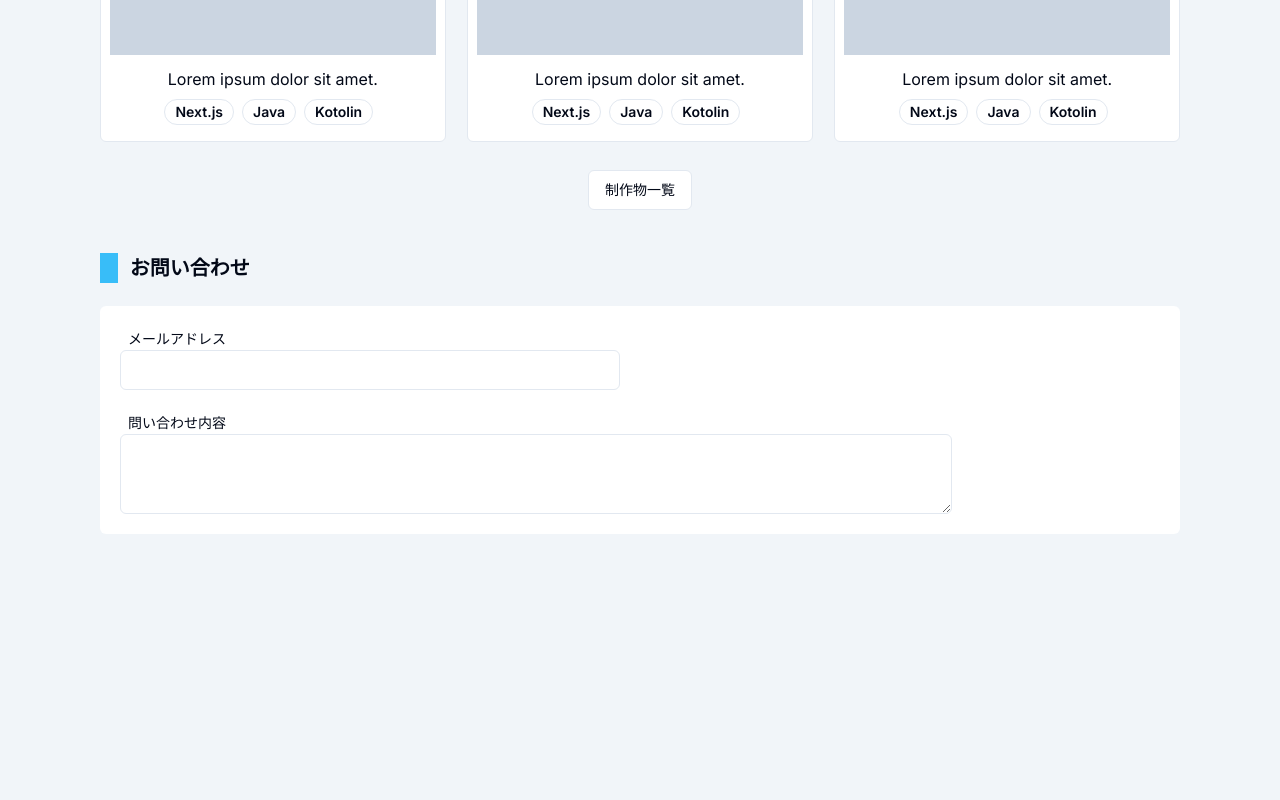
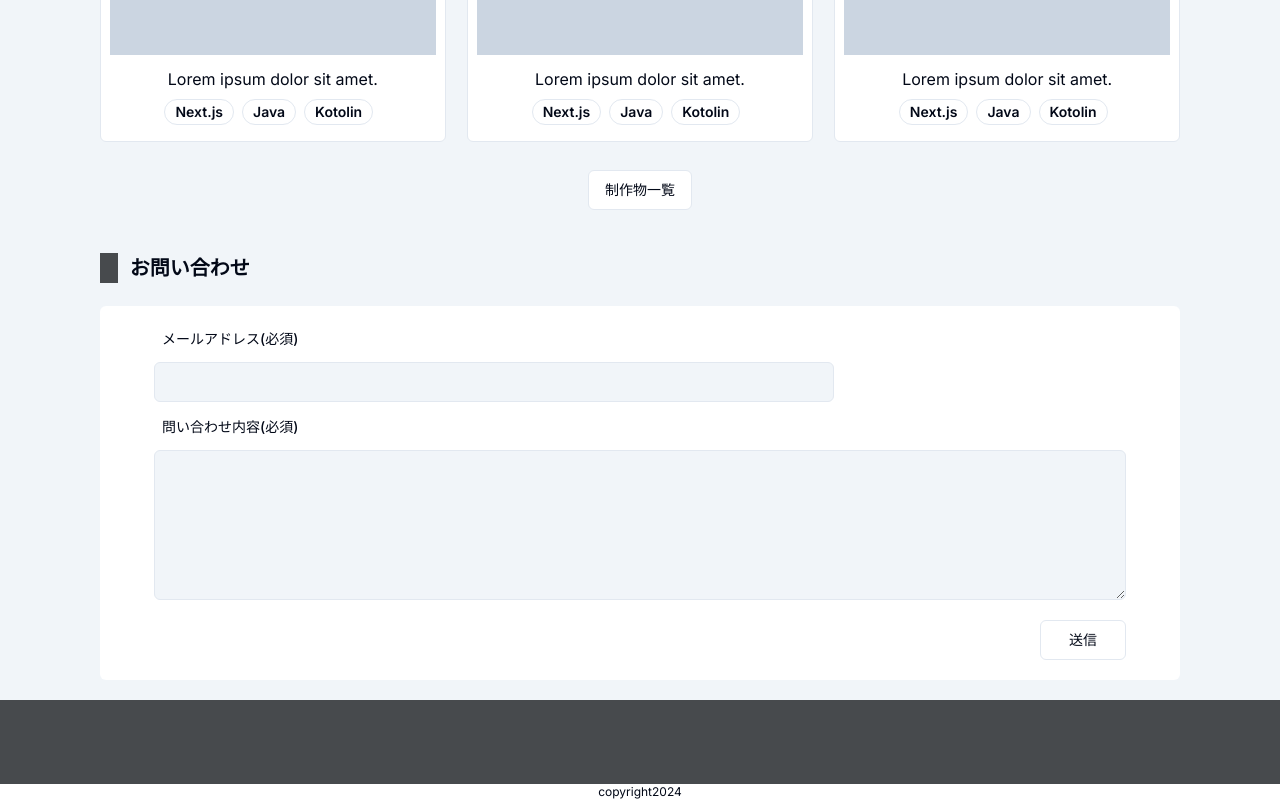
Before and after one commit to tarako25/next-site, a Next.js app: page / in a window 1280 px wide. Shown: the part 1161-1961 px from the top of the page. Before the commit the page ends 1715 px from the top, so only its background shows below. Built offline with nearby package versions, Linux system fonts and the light colour scheme.

Commit message:
ホーム画面UI修正

```diff
--- a/src/app/components/About.tsx
+++ b/src/app/components/About.tsx
@@ -6,7 +6,7 @@ const About = () => {
     <>
       <div className="flex flex-col items-center w-full mb-5">
         <div className="flex items-center w-full">
-          <span className="w-[18px] h-[30px] bg-sky-400"></span>
+          <span className="w-[18px] h-[30px] base-color"></span>
           <h1 className="w-full my-3 p-3 font-bold text-xl">このサイトについて</h1>
         </div>
         <div className="flex flex-col justify-center items-center w-full py-5 bg-white rounded-md sm:flex-row sm:justify-evenly sm:items-center">
--- a/src/app/components/Article.tsx
+++ b/src/app/components/Article.tsx
@@ -7,7 +7,7 @@ const Article = () => {
     <>
       <div className="flex flex-col items-center w-full mb-5">
         <div className="flex items-center w-full">
-          <span className="w-[18px] h-[30px] bg-sky-400"></span>
+          <span className="w-[18px] h-[30px] base-color"></span>
           <h1 className="w-full my-3 p-3 font-bold text-xl">新着記事</h1>
         </div>
         <div className="flex w-full justify-between flex-wrap">
--- a/src/app/components/Contact.tsx
+++ b/src/app/components/Contact.tsx
@@ -2,24 +2,38 @@ import React from "react";
 import { Input } from "@/components/ui/input";
 import { Label } from "@/components/ui/label";
 import { Textarea } from "@/components/ui/textarea";
+import { buttonVariants } from "@/components/ui/button";
+import Link from "next/link";
+
 const Contact = () => {
   return (
     <>
-      <div className="flex flex-col items-center w-full mb-5">
+      <div className="flex flex-col items-start w-full mb-5">
         <div className="flex items-center w-full">
-          <span className="w-[18px] h-[30px] bg-sky-400"></span>
+          <span className="w-[18px] h-[30px] base-color"></span>
           <h1 className="w-full my-3 p-3 font-bold text-xl">お問い合わせ</h1>
         </div>
-        <div className="flex flex-col justify-center w-full bg-white rounded-md p-5">
-          <div className="w-[80%]">
-            <Label htmlFor="email" className="p-2">
-              メールアドレス
+        <div className="flex flex-col items-center justify-center w-[100%] bg-white rounded-md py-5">
+          <div className="w-[90%]">
+            <Label htmlFor="email" className="px-2">
+              メールアドレス(必須)
             </Label>
-            <Input type="email" id="email" placeholder="" className="w-[500px] mb-5" />
+            <Input
+              type="email"
+              id="email"
+              required
+              placeholder=""
+              className="w-[70%] bg-slate-100 my-3"
+            />
             <Label htmlFor="message" className="p-2">
-              問い合わせ内容
+              問い合わせ内容(必須)
             </Label>
-            <Textarea placeholder="" id="message" />
+            <Textarea placeholder="" id="message" required className="my-3 bg-slate-100" />
+          </div>
+          <div className="w-[90%] flex justify-end">
+            <Link href="articles" className={`${buttonVariants({ variant: "outline" })} mt-2 px-7`}>
+              送信
+            </Link>
           </div>
         </div>
       </div>
--- /dev/null
+++ b/src/app/components/Footer.tsx
@@ -0,0 +1,15 @@
+import React from "react";
+
+const Footer = () => {
+  return (
+    <>
+      <div className="flex w-full">
+        <div className="flex justify-center items-end w-full h-[100px] base-color">
+          <div className="w-full text-xs text-center bg-white">copyright2024</div>
+        </div>
+      </div>
+    </>
+  );
+};
+
+export default Footer;
--- a/src/app/components/Production.tsx
+++ b/src/app/components/Production.tsx
@@ -8,7 +8,7 @@ const Production = () => {
     <>
       <div className="flex flex-col items-center w-full mb-5">
         <div className="flex items-center w-full">
-          <span className="w-[18px] h-[30px] bg-sky-400"></span>
+          <span className="w-[18px] h-[30px] base-color"></span>
           <h1 className="w-full my-3 p-3 font-bold text-xl">最近の制作物</h1>
         </div>
         <div className="flex w-full justify-between flex-wrap">
--- a/src/app/globals.css
+++ b/src/app/globals.css
@@ -1,6 +1,17 @@
 @tailwind base;
 @tailwind components;
 @tailwind utilities;
+
+.base-color {
+  background-color: #474a4d;
+}
+.btn-base-color {
+  background-color: white;
+}
+.btn-base-color:hover {
+  background-color: #474a4d;
+  color: white;
+}
 
 @layer base {
   :root {
--- a/src/app/layout.tsx
+++ b/src/app/layout.tsx
@@ -2,6 +2,7 @@ import type { Metadata } from "next";
 import { Inter } from "next/font/google";
 import "./globals.css";
 import Header from "./components/Header";
+import Footer from "./components/Footer";
 
 const inter = Inter({ subsets: ["latin"] });
 
@@ -23,6 +24,7 @@ export default function RootLayout({
       <body className={`${inter.className} flex justify-center flex-col items-center bg-slate-100`}>
         <Header />
         <div className="flex flex-col items-center xl:w-[1080px] w-[90%]">{children}</div>
+        <Footer />
       </body>
     </html>
   );
--- a/src/components/ui/button.tsx
+++ b/src/components/ui/button.tsx
@@ -11,8 +11,7 @@ const buttonVariants = cva(
       variant: {
         default: "bg-primary text-primary-foreground hover:bg-primary/90",
         destructive: "bg-destructive text-destructive-foreground hover:bg-destructive/90",
-        outline:
-          "border border-input bg-background hover:bg-accent hover:bg-sky-400 hover:text-white",
+        outline: "border border-input bg-background hover:text-white btn-base-color",
         secondary: "bg-secondary text-secondary-foreground hover:bg-secondary/80",
         ghost: "hover:bg-accent hover:text-accent-foreground",
         link: "text-primary underline-offset-4 hover:underline"
--- a/src/components/ui/input.tsx
+++ b/src/components/ui/input.tsx
@@ -1,9 +1,8 @@
-import * as React from "react"
+import * as React from "react";
 
-import { cn } from "@/lib/utils"
+import { cn } from "@/lib/utils";
 
-export interface InputProps
-  extends React.InputHTMLAttributes<HTMLInputElement> {}
+export interface InputProps extends React.InputHTMLAttributes<HTMLInputElement> {}
 
 const Input = React.forwardRef<HTMLInputElement, InputProps>(
   ({ className, type, ...props }, ref) => {
@@ -11,15 +10,15 @@ const Input = React.forwardRef<HTMLInputElement, InputProps>(
       <input
         type={type}
         className={cn(
-          "flex h-10 w-full rounded-md border border-input bg-background px-3 py-2 text-sm ring-offset-background file:border-0 file:bg-transparent file:text-sm file:font-medium placeholder:text-muted-foreground focus-visible:outline-none focus-visible:ring-2 focus-visible:ring-ring focus-visible:ring-offset-2 disabled:cursor-not-allowed disabled:opacity-50",
+          "flex h-10 w-full rounded-md border border-input bg-background px-3 py-2 text-sm ring-offset-background file:border-0 file:bg-transparent file:text-sm file:font-medium placeholder:text-muted-foreground focus-visible:outline-none focus-visible:ring-2 focus-visible:ring-ring disabled:cursor-not-allowed disabled:opacity-50",
           className
         )}
         ref={ref}
         {...props}
       />
-    )
+    );
   }
-)
-Input.displayName = "Input"
+);
+Input.displayName = "Input";
 
-export { Input }
+export { Input };
--- a/src/components/ui/textarea.tsx
+++ b/src/components/ui/textarea.tsx
@@ -1,24 +1,23 @@
-import * as React from "react"
+import * as React from "react";
 
-import { cn } from "@/lib/utils"
+import { cn } from "@/lib/utils";
 
-export interface TextareaProps
-  extends React.TextareaHTMLAttributes<HTMLTextAreaElement> {}
+export interface TextareaProps extends React.TextareaHTMLAttributes<HTMLTextAreaElement> {}
 
 const Textarea = React.forwardRef<HTMLTextAreaElement, TextareaProps>(
   ({ className, ...props }, ref) => {
     return (
       <textarea
         className={cn(
-          "flex min-h-[80px] w-full rounded-md border border-input bg-background px-3 py-2 text-sm ring-offset-background placeholder:text-muted-foreground focus-visible:outline-none focus-visible:ring-2 focus-visible:ring-ring focus-visible:ring-offset-2 disabled:cursor-not-allowed disabled:opacity-50",
+          "flex min-h-[150px] w-full rounded-md border border-input bg-background px-3 py-2 text-sm ring-offset-background placeholder:text-muted-foreground focus-visible:outline-none focus-visible:ring-2 focus-visible:ring-ring disabled:cursor-not-allowed disabled:opacity-50",
           className
         )}
         ref={ref}
         {...props}
       />
-    )
+    );
   }
-)
-Textarea.displayName = "Textarea"
+);
+Textarea.displayName = "Textarea";
 
-export { Textarea }
+export { Textarea };
```
Also changed, not shown: src/components/ui/navigation-menu.tsx (+25 -33 lines).
